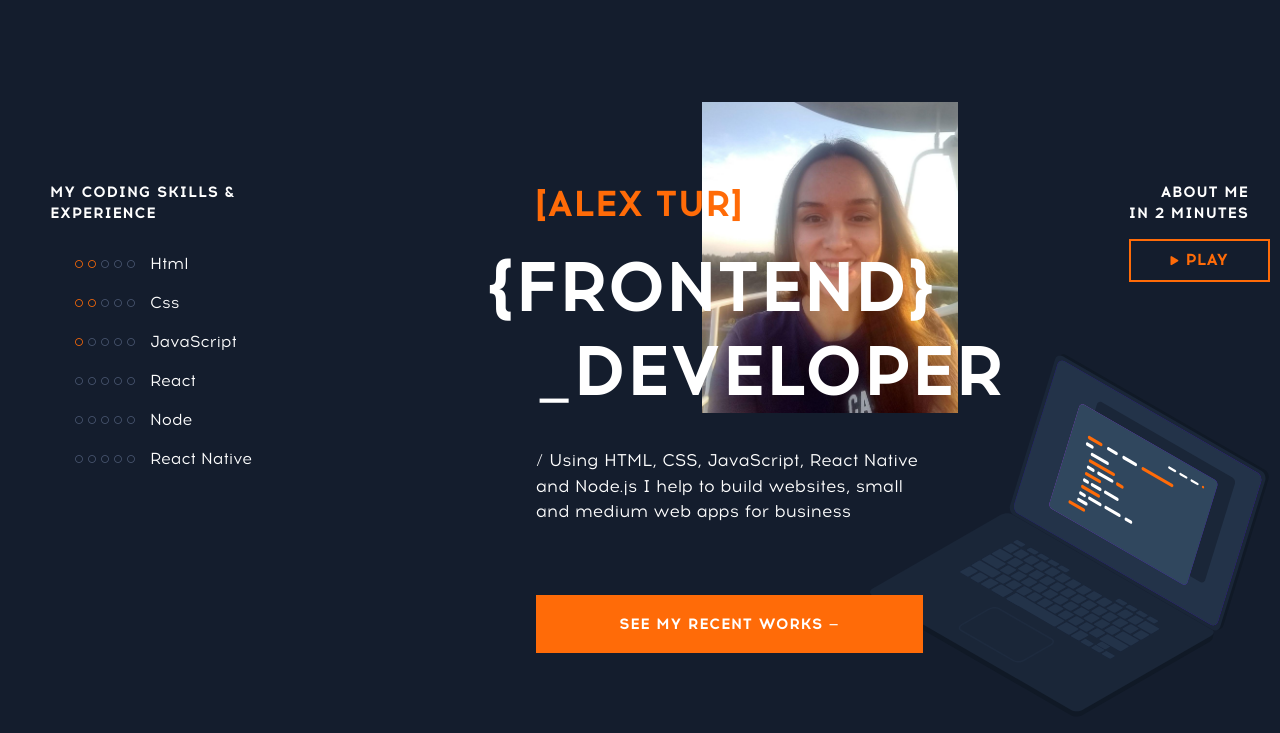
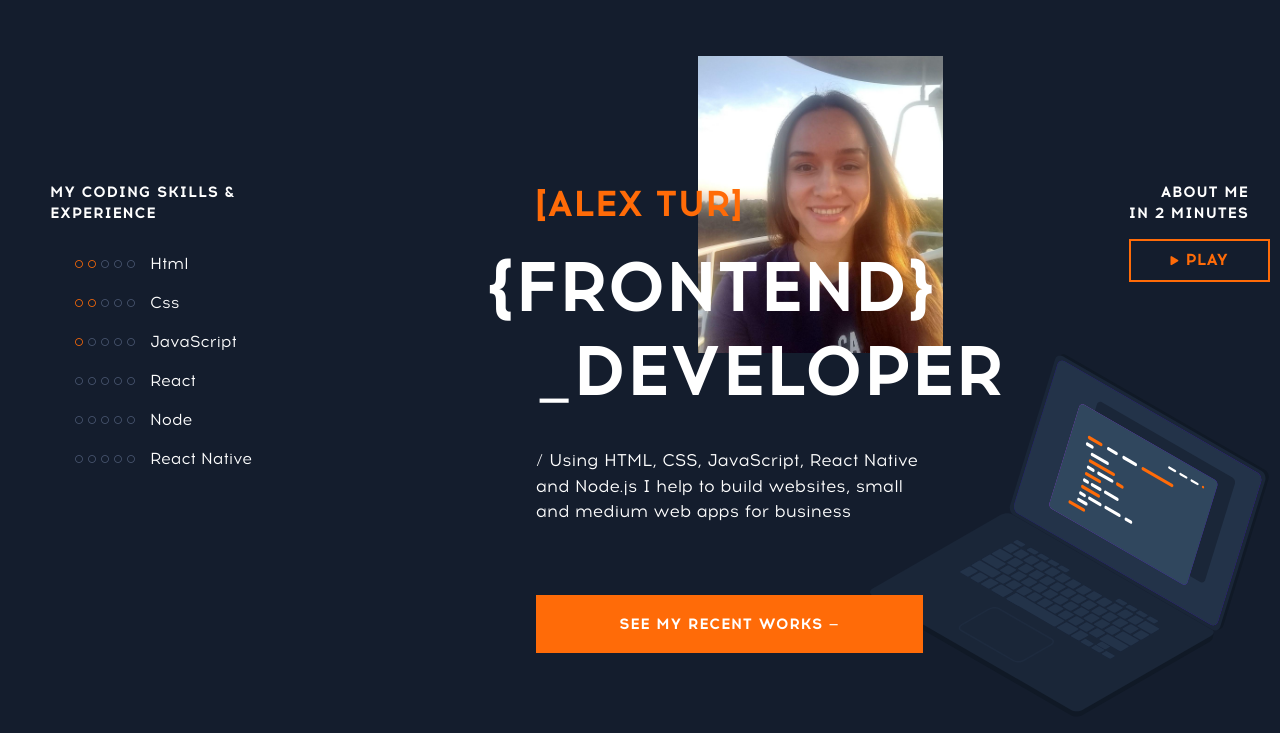
Before and after one commit to juliaZadernovska/my-resume, a plain HTML site: page index.html in a window 1280 px wide. Shown: the part 67-800 px from the top of the page. Drawn offline with Linux system fonts and the light colour scheme; files whose address does not match are found by name.

Commit message:
Changed front-page-my-photo bottom,right and width

```diff
--- a/css/style.css
+++ b/css/style.css
@@ -1124,7 +1124,7 @@ body {
     margin-bottom: 60px;
   }
 
-  .front-page-my-photo {
+  .nt-page-my-photo {
     width: 140px;
     margin-right: 35px;
     margin-bottom: 0;
@@ -1354,10 +1354,10 @@ body {
 
   .front-page-my-photo {
     position: absolute;
-    width: 256px;
+    width: 245px;
     z-index: 1;
-    right: -70px;
-    bottom: 330px;
+    right: -20px;
+    bottom: 370px;
   }
 
   .front-page-description {
```
